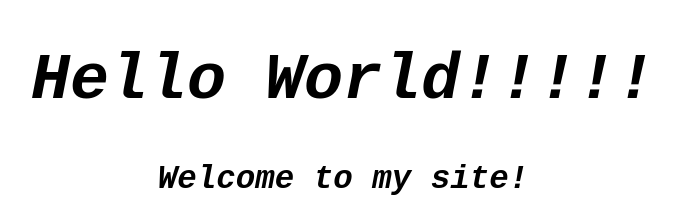
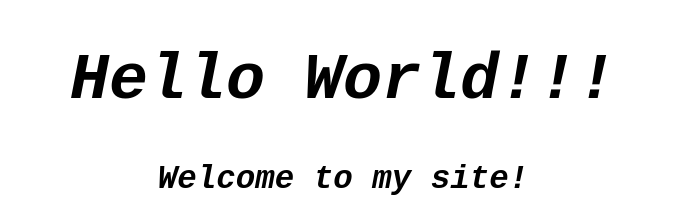
Before and after one commit to SophieMccready/beginner-week-one, a plain HTML site: page index.html in a window 1280 px wide. Shown: the top 203 px of the page, without its empty margins (297-973 px from the left). Drawn offline with Linux system fonts and the light colour scheme.

Commit message:
less exclamation
Co-Authored-By: hannahbananaz <hannahbananaz@users.noreply.github.com>

```diff
--- a/index.html
+++ b/index.html
@@ -8,7 +8,7 @@
   </script>
 </head>
 <div>
-  <h1>Hello World!!!!!</h1>
+  <h1>Hello World!!!</h1>
   <h2>Welcome to my site!</h2>
   <img src="./duck.jpg" alt="A local image" width="200px">
 </div>
```
